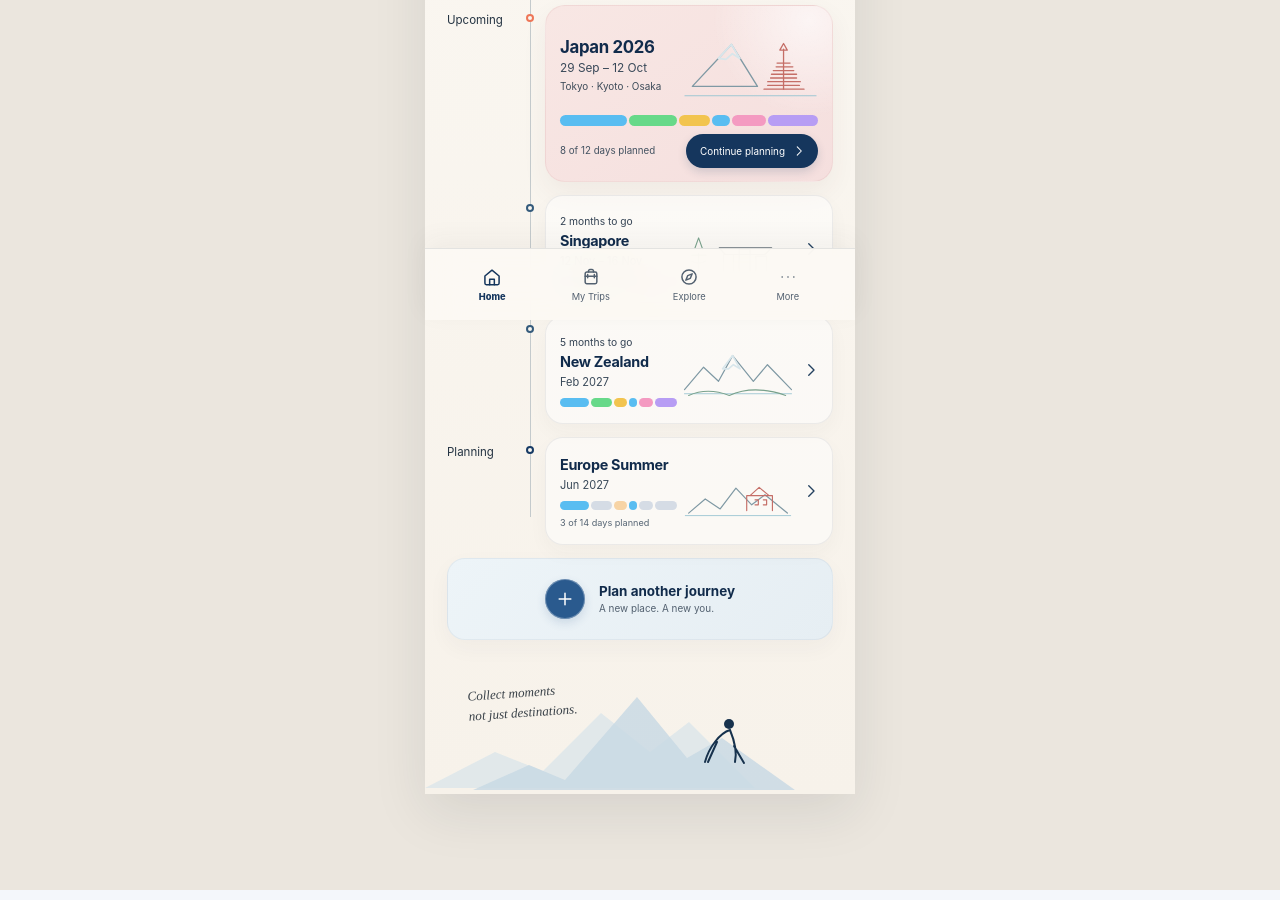
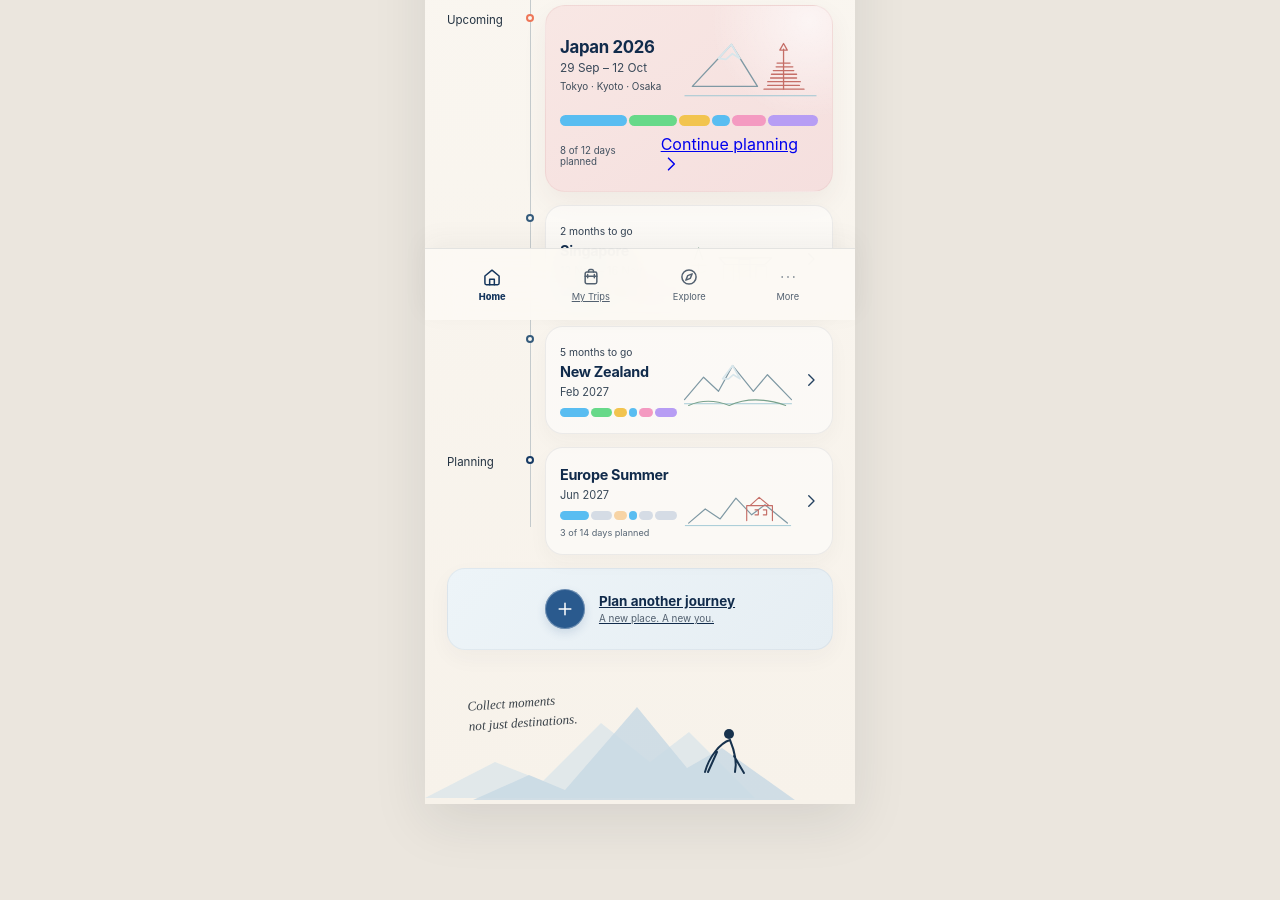
Before and after one commit to brijbh/ullalu, a Next.js app: page / in a window 1280 px wide. Shown: the part 480-1380 px from the top of the page. Built offline with nearby package versions, Linux system fonts and the light colour scheme.

Commit message:
feat: connect frozen home to trip flows

```diff
--- a/app/page.tsx
+++ b/app/page.tsx
@@ -1,3 +1,4 @@
+import Link from "next/link";
 import styles from "./Home.module.css";
 
 type IllustrationKind = "thailand" | "vietnam" | "japan" | "singapore" | "newzealand" | "europe";
@@ -265,7 +266,7 @@ export default function Home() {
               <TimeSignature tone="featured" />
               <div className={styles.featuredFooter}>
                 <span>{japan.meta}</span>
-                <button type="button">Continue planning <Icon name="arrow" /></button>
+                <Link href="/trip/japan-2026">Continue planning <Icon name="arrow" /></Link>
               </div>
             </article>
           </div>
@@ -277,10 +278,10 @@ export default function Home() {
           <SmallJourneyCard journey={europe} phaseLabel="Planning" />
         </section>
 
-        <button type="button" className={styles.planButton}>
+        <Link href="/new-trip" className={styles.planButton}>
           <span className={styles.plusCircle}><Icon name="plus" /></span>
           <span><strong>Plan another journey</strong><small>A new place. A new you.</small></span>
-        </button>
+        </Link>
 
         <section className={styles.journalFooter} aria-label="Travel thought">
           <p>Collect moments<br/>not just destinations.</p>
@@ -295,7 +296,7 @@ export default function Home() {
 
       <nav className={styles.bottomNav} aria-label="Primary navigation">
         <button className={`${styles.navItem} ${styles.navActive}`} type="button"><Icon name="home"/><span>Home</span></button>
-        <button className={styles.navItem} type="button"><Icon name="trips"/><span>My Trips</span></button>
+        <Link className={styles.navItem} href="/trips"><Icon name="trips"/><span>My Trips</span></Link>
         <button className={styles.navItem} type="button"><Icon name="explore"/><span>Explore</span></button>
         <button className={styles.navItem} type="button"><Icon name="more"/><span>More</span></button>
       </nav>
```
